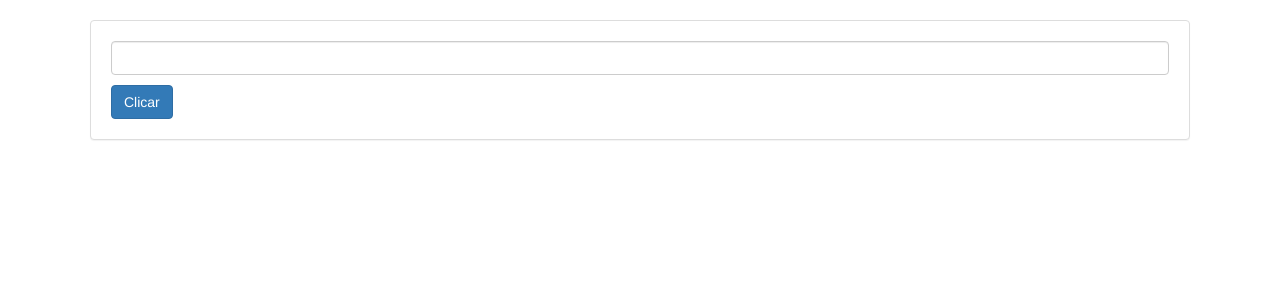
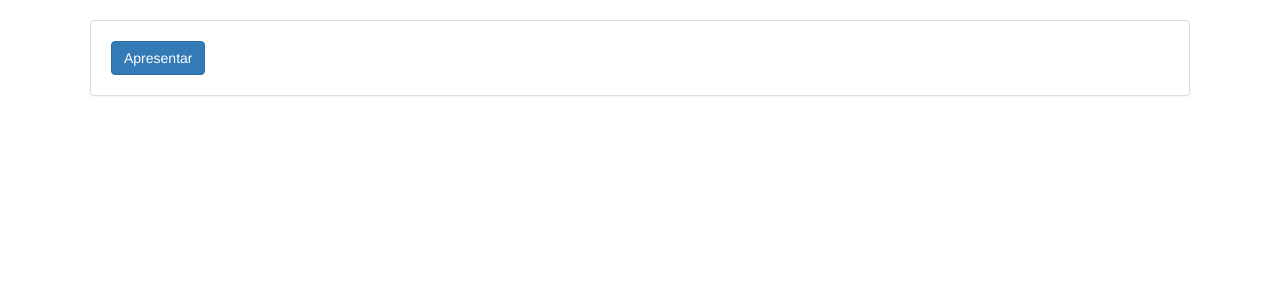
Before and after one commit to tkdkill/primeiro, an Angular app: page / in a window 1280 px wide. Shown: the top 300 px of the page. Built offline with nearby package versions, Linux system fonts and the light colour scheme.

Commit message:
11-11-2017_Aula19

```diff
--- a/src/app/app.component.html
+++ b/src/app/app.component.html
@@ -1,14 +1,13 @@
-<!-- Angular #018 - Databinding nos dois sentidos -->
+<!-- Angular #019 Introdução às Directives -->
 
 <div class="container">
   <div class="panel panel-default espaco">
 
-    <!--<input type="text" class="form-control" (input)="text_Changed($event)">-->
-    <input type="text" class="form-control" [(ngModel)]="valor">
+    <p *ngIf="apresentar">Este é um paragrafo</p>
 
-    <p>{{valor}}</p>
 
-    <button class="btn btn-primary" (click)="alterartexto()">Clicar</button>
+    <button class="btn btn-primary" (click)="btn_Click()">{{texto_botao}}</button>
+
 
   </div>
 
--- a/src/app/app.component.ts
+++ b/src/app/app.component.ts
@@ -6,17 +6,19 @@ import { Component } from '@angular/core';
   styleUrls: ['./app.component.css']
 })
 export class AppComponent {
+  texto_botao: string = 'Apresentar';
+  apresentar: boolean = false;
 
-  valor: string = '';
-/*
-  //-------------------------
-  text_Changed(event: any){
-    this.valor = event.target.value;
+  btn_Click(){
+    //adicionar ou remover o parágrafo
+    if(this.apresentar){
+      this.apresentar = false;
+      this.texto_botao = 'Apresentar';
+    }else{
+      this.apresentar = true;
+      this.texto_botao = 'Remover';
+    }
 
-  }
-*/
-  alterartexto(){
-    this.valor = 'Valor alterado com botão';
   }
 
 }
```
